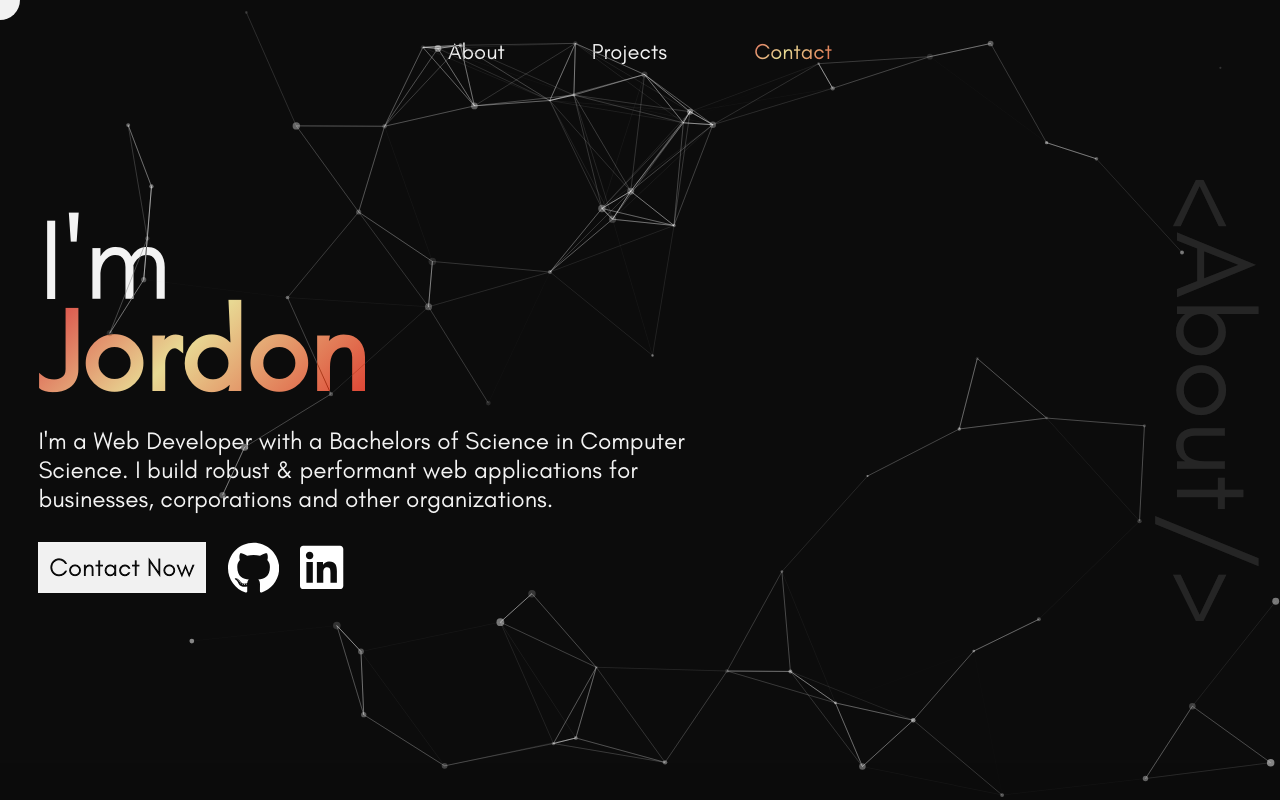
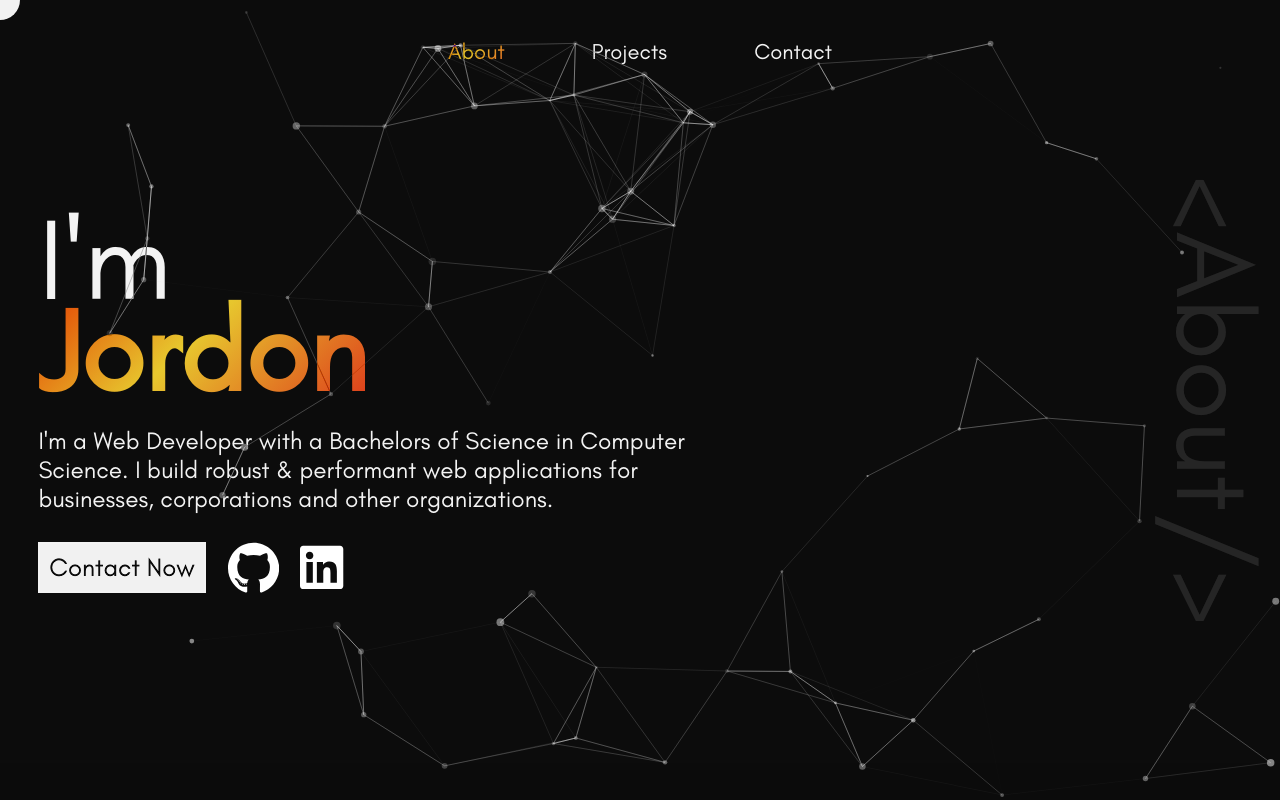
Before and after one commit to JordBant/PortfolioWebsite, a React (Vite) app: page /about in a window 1280 px wide. Before the commit this address led to /. Shown: the top 800 px of the page. Built offline with nearby package versions, Linux system fonts and the light colour scheme.

Commit message:
Fixed same-page routing issue

```diff
--- a/src/components/Navbar/Navbar.tsx
+++ b/src/components/Navbar/Navbar.tsx
@@ -1,7 +1,7 @@
 import { Link } from "react-router-dom";
 import { PAGE_TITLES } from "../../store/constants";
 import "./Navbar.scss";
-import { FC, useState } from "react";
+import { FC } from "react";
 import { ActivePageName } from "../../pages/SamePageLayout.types";
 
 export const Navbar: FC<{
@@ -14,14 +14,16 @@ export const Navbar: FC<{
       <nav className="navbar">
         <ul className="navbar-container">
           {PAGE_TITLES.map((title, idx) => {
-            const endpoint = title === "About" ? "/" : `${title.toLowerCase()}`;
+            console.log("here", title);
+            const endpoint = title === "About" ? "about" : `${title.toLowerCase()}`;
             if (title.toLowerCase() === pageName) {
               return (
                 <li
                   className={`nav-option-container active-nav-option-container`}
                   key={`00${idx}--nav-item`}
                   style={{ textDecoration: "none" }}
-                  onClick={() => {
+                  onClick={(e) => {
+                    e.preventDefault();
                     document.getElementById(`#${endpoint}`)?.scrollIntoView({ behavior: "smooth" });
                     /**
                      * Setting the index of the
--- a/src/pages/About/About.tsx
+++ b/src/pages/About/About.tsx
@@ -1,5 +1,5 @@
 import { FC } from "react";
-import { Icon } from "../../components";
+import { Icon, SkillCarouselCrawl } from "../../components";
 import { SideTitlePage } from "../../layouts/SideTitlePage/SideTitlePage";
 import "./About.scss";
 import { MyParticles } from "../../components/MyParticles/MyParticles";
@@ -30,7 +30,7 @@ export const About: FC<{
             <button
               className="contact-now"
               onClick={() => {
-                document.getElementById(`#contact`)?.scrollIntoView({ behavior: "smooth" });
+                document.getElementById(`#contact`)?.scrollIntoView({ behavior: "smooth", block: "end" });
               }}
             >
               Contact Now
--- a/src/pages/Contact/Contact.scss
+++ b/src/pages/Contact/Contact.scss
@@ -1,6 +1,7 @@
 @use '../../styles/partials/index' as util;
 
 .contact-page-container {
+    padding-top: 50px;
     background-color: util.$BKGR-PAGE-BLK;
 
     .contact-form-container {
--- a/src/pages/Projects/Projects.scss
+++ b/src/pages/Projects/Projects.scss
@@ -2,6 +2,8 @@
 
 .projects-container {
     @include util.flex(center, center, null, null, null);
+    padding-top: 50px;
+
     background-color: util.$BKGR-PAGE-BLK;
     // background-color: util.$BKGR-PAGE;
 
--- a/src/pages/Projects/Projects.tsx
+++ b/src/pages/Projects/Projects.tsx
@@ -2,12 +2,14 @@ import { FC } from "react";
 import { SidebarNavCard } from "../../layouts/SidebarNavCard/SidebarNavCard";
 import { SideTitlePage } from "../../layouts/SideTitlePage/SideTitlePage";
 import "./Projects.scss";
+import { SkillCarouselCrawl } from "../../components";
 
 export const Projects: FC = () => {
   let compatibleNum = 3;
 
   return (
     <SideTitlePage pageTitle="Projects" pageId="projects" classNames="projects-container">
+      {/* <SkillCarouselCrawl /> */}
       <section className="project-display-board">
         {["Grid container", "Grid container", "Grid container", "Grid container", "Grid container"].map(
           (word, idx) => {
--- a/src/pages/SamePageLayout.tsx
+++ b/src/pages/SamePageLayout.tsx
@@ -10,8 +10,8 @@ export const SamePageLayout = () => {
   const projectsRef = useRef<HTMLDivElement>(null);
   const contactRef = useRef<HTMLDivElement>(null);
 
+  const location = useLocation();
   const goToSection = useNavigate();
-  const location = useLocation();
 
   const [activePage, setActivePage] = useState<ActivePageName>(location.pathname.slice(1) as ActivePageName);
 
@@ -23,10 +23,6 @@ export const SamePageLayout = () => {
      * Remove the leading '/'
      */
     const section = location.pathname.slice(1);
-    /**
-     * Update page as soon as user lands on page
-     */
-    setActivePage(section as ActivePageName);
     const targetRef = getSectionRef(section);
 
     if (targetRef) {
@@ -40,23 +36,17 @@ export const SamePageLayout = () => {
       const scrollPosition = window.scrollY;
 
       if (scrollPosition >= aboutRef.current!.offsetTop && scrollPosition < projectsRef.current!.offsetTop) {
-        goToSection("/");
-        if (activePage !== "about") {
-          setActivePage("about");
-        }
+        setActivePage("about");
+        goToSection("/about");
       } else if (
         scrollPosition >= projectsRef.current!.offsetTop &&
         scrollPosition < contactRef.current!.offsetTop
       ) {
+        setActivePage("projects");
         goToSection("/projects");
-        if (activePage !== "projects") {
-          setActivePage("projects");
-        }
-      } else if (scrollPosition >= contactRef.current!.offsetTop) {
+      } else if (scrollPosition + 5 > contactRef.current!.offsetTop) {
+        setActivePage("contact");
         goToSection("/contact");
-        if (activePage !== "contact") {
-          setActivePage("contact");
-        }
       }
     };
 
@@ -70,12 +60,12 @@ export const SamePageLayout = () => {
    * Get section ref depending on pathname
    */
   const getSectionRef = (section: string) => {
+    console.log(section);
     switch (section) {
       case "projects":
         return projectsRef;
       case "contact":
         return contactRef;
-      case "":
       case "about":
         return aboutRef;
     }
--- a/src/styles/partials/_variables.scss
+++ b/src/styles/partials/_variables.scss
@@ -19,7 +19,7 @@ $PROJECT_CARD_TITLE_FONT_SIZE: clamp(1.9vw, 4vw, 50px);
 $OFFSITE_BUTTON_SIZE: 4vw;
 
 $SIDE_PAGE_TITLE_COLOR: rgba(255, 255, 255, 0.114);
-$ORANGE_GRADIENT: linear-gradient(135deg, #e74e4e 5%, #f4e6a0 45%, #e72222 110%);
+$ORANGE_GRADIENT: linear-gradient(135deg, #ef5010 5%, #f3d43a 45%, #e72222 110%);
 $SIDE-PAGE_TITLE_DYNAMIC: 8.5vw;
 
 $BKGR-SEC: hsl(240, 19%, 23%);
```
